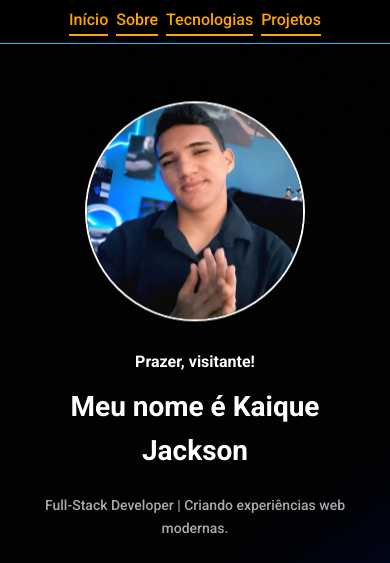
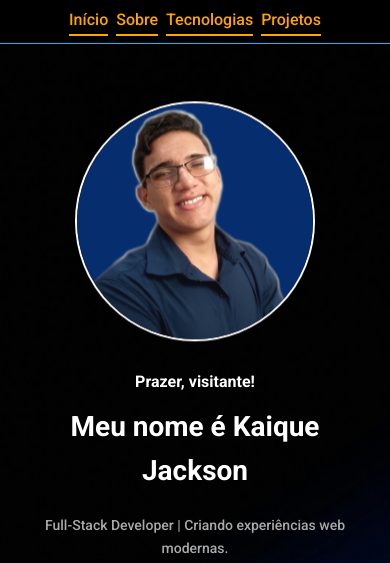
Before and after one commit to Jackson0Souza/my-repository, a plain HTML site: page index.html in a window 390 px wide. Shown: the part 51-614 px from the top of the page. Drawn offline with Linux system fonts and the light colour scheme.

Commit message:
mudança-photo

```diff
--- a/index.html
+++ b/index.html
@@ -24,7 +24,7 @@
     </header>
 
     <section class="hero" id="inicio">
-        <img src="./assets/eu/img-principal.jpg" alt="Foto de perfil">
+        <img src="./assets/eu/img-principal.png" alt="Foto de perfil">
         <h2>Prazer, visitante!</h2>
         <h1>Meu nome é Kaique Jackson</h1>
         <h3>Full-Stack Developer | Criando experiências web modernas.</h3>
@@ -47,7 +47,6 @@
     <section class="about-me" id="sobre">
         <div class="container">
             <div class="about-text">
-                <img src="./assets/eu/incluiude-setup.jpg" alt="Foto de perfil">
                 <h2>Sobre Mim</h2>
                 <p>
                     Sou Kaique Jackson, desenvolvedor web apaixonado por criar experiências incríveis na web. Tenho experiência tanto no front-end quanto no back-end, e estou sempre em busca de novas tecnologias para aplicar em soluções criativas e eficientes.
--- a/styles/style.css
+++ b/styles/style.css
@@ -92,8 +92,8 @@ nav ul li.active a {
 }
 
 .hero img {
-    width: 260px;
-    height: 260px;
+    width: 300px;
+    height: 300px;
     border-radius: 50%;
     margin-bottom: 20px;
     border: 2px solid #ffffff;
@@ -292,8 +292,8 @@ footer span {
     }
 
     .hero img {
-        width: 220px;
-        height: 220px;
+        width: 240px;
+        height: 240px;
     }
 
     .hero h1 {
```
Also changed, not shown: assets/eu/img-principal.jpg (deleted), assets/eu/img-principal.png (added), assets/eu/incluiude-setup.jpg (deleted).
